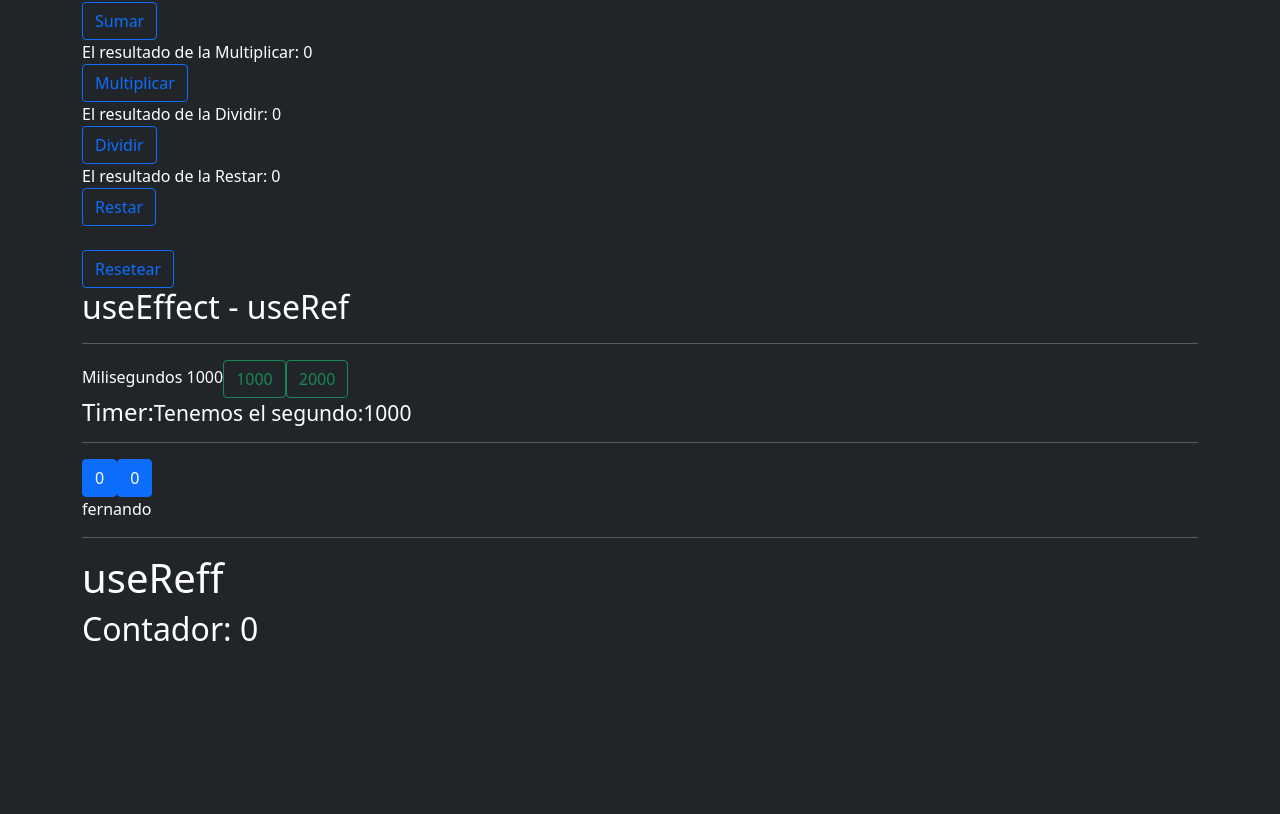
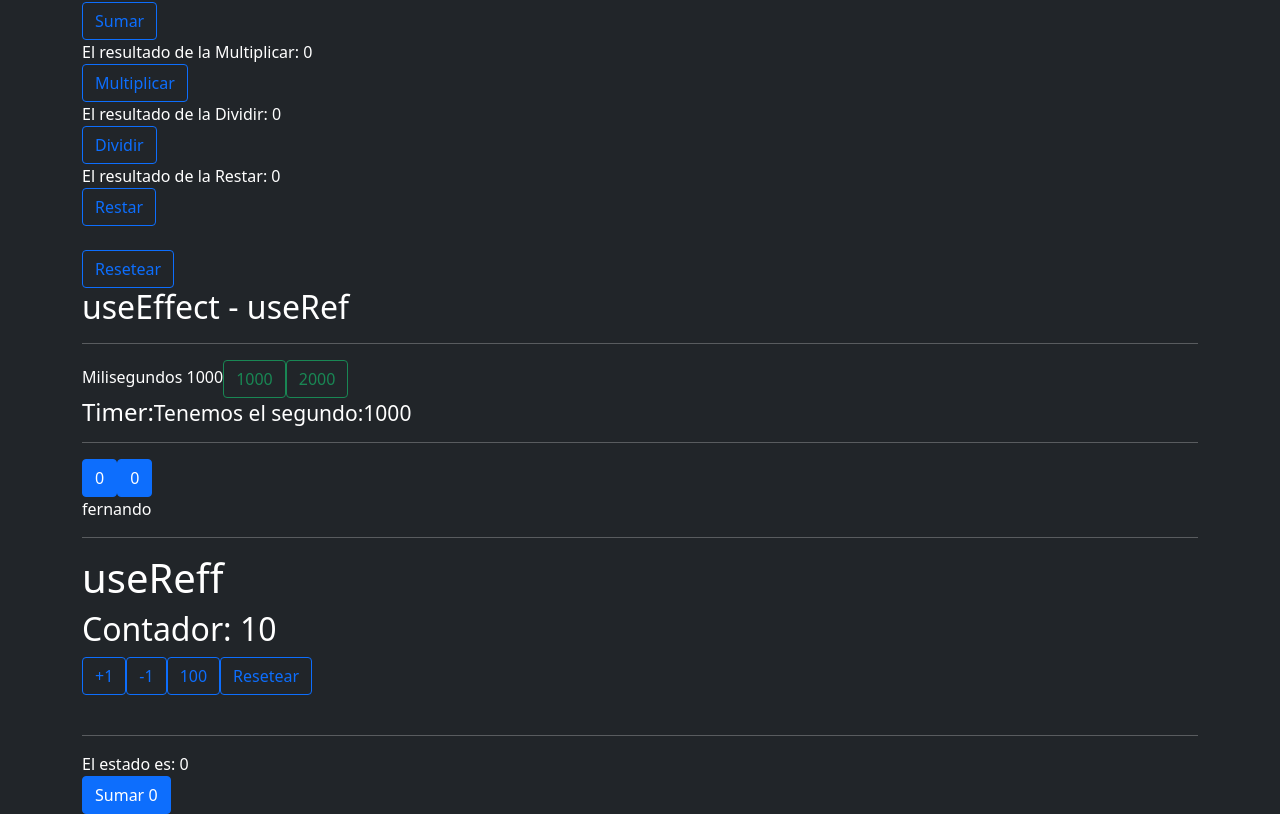
Before and after one commit to Fernando-ui/React-Typescript, a React (Create React App) app: page / in a window 1280 px wide. Shown: the part 398-1212 px from the top of the page. Before the commit the page ends 1175 px from the top, so only its background shows below. Built offline with nearby package versions, Linux system fonts and the light colour scheme.

Commit message:
Colocando usReducer

```diff
--- a/src/App.tsx
+++ b/src/App.tsx
@@ -1,6 +1,7 @@
 import React from 'react';
 import { ContadorRed } from './components/ContadorRed';
 import { Counter } from './components/Counter';
+import { Operaciones } from './components/Operaciones';
 import { SumaNumero } from './components/SumaNumero';
 import { TimerPadre } from './components/TimerPadre';
 import { Effecto } from './components/useEffect';
@@ -24,6 +25,8 @@ function App() {
       < Effecto />
       <hr />
       < ContadorRed />
+      <hr />
+      <Operaciones />
     </>
   );
 }
--- a/src/components/ContadorRed.tsx
+++ b/src/components/ContadorRed.tsx
@@ -1,39 +1,86 @@
-import React, { useReducer } from "react";
+import React, { useEffect, useReducer } from "react";
 
 const initialState = {
-  contador: 0,
+  contador: 10,
 };
 
-type ActionType = {
-  type: 'incrementar'
-};
+type ActionType =
+  | {
+      type: "incrementar";
+    }
+  | {
+      type: "decrementar";
+    }
+  | {
+      type: "establecer", payload:number;
+    }
+  |
+    {
+      type:'resetear'
+    }
+  ;
 
-
-const contadorReducer = (state: typeof initialState, action:ActionType) => {
+const contadorReducer = (state: typeof initialState, action: ActionType) => {
   switch (action.type) {
-    case 'incrementar':
-        return{
-            ...state,
-             contador:state.contador + 1,
-        }
+    case "incrementar":
+      return {
+        ...state,
+        contador: state.contador + 1,
+      };
+    case "decrementar":
+      return {
+        ...state,
+        contador: state.contador - 1,
+      };
+    case "establecer":
+      return {
+        ...state,
+        contador: action.payload,
+      };
+    case "resetear":
+      return {
+        ...state,
+        contador: 0,
+      };
     default:
-        return state;
+      return state;
   }
 };
 
 export const ContadorRed = () => {
-
-    const [contadorState, dispatch] = useReducer(contadorReducer, initialState );
+  const [contadorState, dispatch] = useReducer(contadorReducer, initialState);
 
   return (
     <>
       <h1>useReff</h1>
-      <h2> Contador: {contadorState.contador }</h2>
+      <h2> Contador: {contadorState.contador}</h2>
+      <button
+        onClick={() => dispatch({ type: "incrementar" })}
+        className="btn btn-outline-primary"
+      >
+        +1
+      </button>
+      <button
+        onClick={() => dispatch({ type: "decrementar" })}
+        className="btn btn-outline-primary"
+      >
+        -1
+      </button>
+      <button
+        onClick={() => dispatch({ type: "establecer",payload:300 })}
+        className="btn btn-outline-primary"
+      >
+        100
+      </button>
+      <button
+        onClick={() => dispatch({ type: "resetear" })}
+        className="btn btn-outline-primary"
+      >
+        Resetear
+      </button>
       <br />
       <br />
-      <br />
-      <br />
-      <br />
+
     </>
   );
 };
--- /dev/null
+++ b/src/components/Operaciones.tsx
@@ -0,0 +1,49 @@
+import React, { useReducer } from "react";
+const initialState = {
+  contador: 0,
+};
+type ActionType =
+  | {
+      type: "sumar";
+    }
+  | {
+      type: "restar";
+    };
+const operacionesReducer = (state:typeof initialState, action:ActionType) => {
+
+    switch (action.type) {
+        case 'sumar':
+
+            return{
+                ...state,
+                contador:state.contador + 1,
+            };
+        case 'restar':
+            return{
+                ...state,
+                contador:state.contador - 1,
+            }
+
+        default:
+            return state;
+    }
+
+}
+
+
+
+
+export const Operaciones = () => {
+
+    const [state, dispatch] = useReducer(operacionesReducer, initialState);
+
+  return (
+    <>
+        <div>El estado es: {state.contador}</div>
+
+      <button className="btn btn-primary" onClick={()=> dispatch({type:'sumar'})}>
+        Sumar {state.contador}
+      </button>
+    </>
+  );
+};
```
